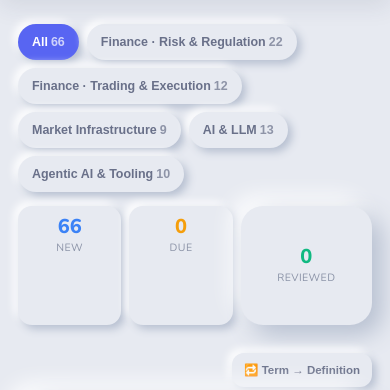
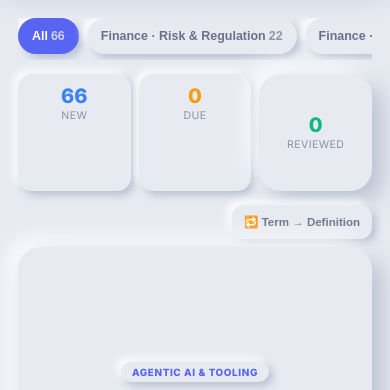
Before and after one commit to lucasmasunoacn/no-gem-public, a plain HTML site: page vocab/flashcards.html in a window 390 px wide. Shown: the part 77-467 px from the top of the page. Drawn offline with nearby package versions, Linux system fonts and the light colour scheme.

Commit message:
refine(ui): Inter + Noto Sans JP font, equal stats grid, single-row scrollable category chips (#9)
- Font: swap Nunito → Inter (Latin) + Noto Sans JP (Japanese) across all pages, with system JP fallbacks (Hiragino/Yu Gothic/Meiryo) — cleaner, more standard, bilingual.
- Flashcards: stats are now a 3-equal-column grid (fixes the oversized 'Reviewed' card) + more compact; removed wrapper divs; tidy direction-toggle row.
- Spacing: category/deck chips (flashcards decks + vocab dictionary) are now a single horizontally-scrollable row instead of wrapping to 3 rows — reclaims vertical screen space on mobile.

Co-authored-by: Lucas <lucasmasuno@gmail.com>

```diff
--- a/vocab/flashcards.html
+++ b/vocab/flashcards.html
@@ -6,7 +6,7 @@
 <title>Second Brain — Flashcards</title>
 <link rel="preconnect" href="https://fonts.googleapis.com">
 <link rel="preconnect" href="https://fonts.gstatic.com" crossorigin>
-<link href="https://fonts.googleapis.com/css2?family=Nunito:wght@400;600;700;800&display=swap" rel="stylesheet">
+<link href="https://fonts.googleapis.com/css2?family=Inter:wght@400;500;600;700;800&family=Noto+Sans+JP:wght@400;500;700;800&display=swap" rel="stylesheet">
 <style>
 :root{
   --bg:#e7eaf1;--surf:#e7eaf1;--card:#e7eaf1;--brd:transparent;--div:#ccd3e0;
@@ -23,7 +23,7 @@
   --txt:#e6e9f0;--m:#9aa3b5;--m2:#7f8799;--d-sh:#1f2228;--l-sh:#353a45;
 }
 *{box-sizing:border-box;margin:0;padding:0}
-body{font-family:'Nunito','Segoe UI',system-ui,-apple-system,sans-serif;background:var(--bg);
+body{font-family:'Inter','Noto Sans JP',-apple-system,BlinkMacSystemFont,'Segoe UI','Hiragino Kaku Gothic ProN','Yu Gothic',Meiryo,system-ui,sans-serif;background:var(--bg);
   color:var(--txt);min-height:100vh;transition:background .25s,color .25s}
 strong{font-weight:800}
 header{background:color-mix(in srgb,var(--bg) 60%,transparent);
@@ -40,16 +40,19 @@ header{background:color-mix(in srgb,var(--bg) 60%,transparent);
 main{max-width:680px;margin:0 auto;padding:24px 18px 60px}
 
 /* Deck picker */
-.decks{display:flex;gap:8px;flex-wrap:wrap;margin-bottom:14px}
-.deck{border:none;background:var(--surf);color:var(--m);border-radius:99px;padding:7px 14px;font-size:.78rem;
-  font-weight:700;cursor:pointer;box-shadow:var(--sh-sm);min-height:36px;transition:box-shadow .14s,color .15s}
+.decks{display:flex;gap:8px;flex-wrap:nowrap;overflow-x:auto;margin-bottom:14px;padding-bottom:6px;
+  -webkit-overflow-scrolling:touch;scrollbar-width:thin;scrollbar-color:var(--div) transparent}
+.decks::-webkit-scrollbar{height:5px}.decks::-webkit-scrollbar-thumb{background:var(--div);border-radius:99px}
+.deck{flex:0 0 auto;white-space:nowrap;border:none;background:var(--surf);color:var(--m);border-radius:99px;
+  padding:7px 14px;font-size:.78rem;font-weight:700;cursor:pointer;box-shadow:var(--sh-sm);min-height:36px;
+  transition:box-shadow .14s,color .15s}
 .deck:hover{color:var(--acc)}.deck:active{box-shadow:var(--sh-press)}
 .deck.active{color:#fff;background:var(--acc)}
 .deck .n{opacity:.7;font-weight:600;margin-left:3px}
 
 /* Stat row */
-.stats{display:flex;gap:8px;margin-bottom:18px;flex-wrap:wrap}
-.stat{flex:1;min-width:78px;background:var(--card);border-radius:14px;padding:10px 12px;box-shadow:var(--sh-sm);text-align:center}
+.stats{display:grid;grid-template-columns:repeat(3,1fr);gap:8px;margin-bottom:14px}
+.stat{background:var(--card);border-radius:14px;padding:11px 8px;box-shadow:var(--sh-sm);text-align:center}
 .stat .v{font-size:1.25rem;font-weight:800;line-height:1.1}
 .stat .l{font-size:.66rem;color:var(--m2);text-transform:uppercase;letter-spacing:.04em;margin-top:2px}
 .stat.new .v{color:var(--blue)} .stat.due .v{color:var(--yel)} .stat.done .v{color:var(--grn)}
@@ -100,7 +103,8 @@ main{max-width:680px;margin:0 auto;padding:24px 18px 60px}
   border-radius:12px;cursor:pointer;box-shadow:var(--sh-sm);transition:box-shadow .14s,color .15s}
 .tool:hover{color:var(--acc)}.tool:active{box-shadow:var(--sh-press)}
 .tool.accent{background:var(--acc);color:#fff}
-.dir{margin-left:auto;font-size:.72rem;color:var(--m)}
+.dir-row{display:flex;justify-content:flex-end;margin-bottom:8px}
+.dir-btn{min-height:34px;font-size:.72rem;padding:0 12px}
 footer{text-align:center;padding:24px;font-size:.72rem;color:var(--m2);border-top:1px solid var(--div);margin-top:30px}
 footer a{color:var(--acc)}
 @media (prefers-reduced-motion:reduce){.fcard{transition:none}*,::before,::after{animation-duration:.001ms!important}}
@@ -117,12 +121,8 @@ footer a{color:var(--acc)}
 
 <main>
   <div class="decks" id="decks"></div>
-  <div style="display:flex;align-items:center;margin-bottom:10px">
-    <div class="stats" id="stats" style="flex:1"></div>
-  </div>
-  <div style="display:flex;align-items:center;margin-bottom:6px">
-    <span class="dir"><button class="tool" id="dirBtn" onclick="toggleDir()" style="min-height:34px;font-size:.72rem;padding:0 12px">🔁 Term → Definition</button></span>
-  </div>
+  <div class="stats" id="stats"></div>
+  <div class="dir-row"><button class="tool dir-btn" id="dirBtn" onclick="toggleDir()">🔁 Term → Definition</button></div>
   <div id="stage"></div>
 </main>
 
```
Also changed, not shown: quiz/index.html (+2 -2 lines), quiz/requests.html (+2 -2 lines), vocab/index.html (+6 -3 lines).
